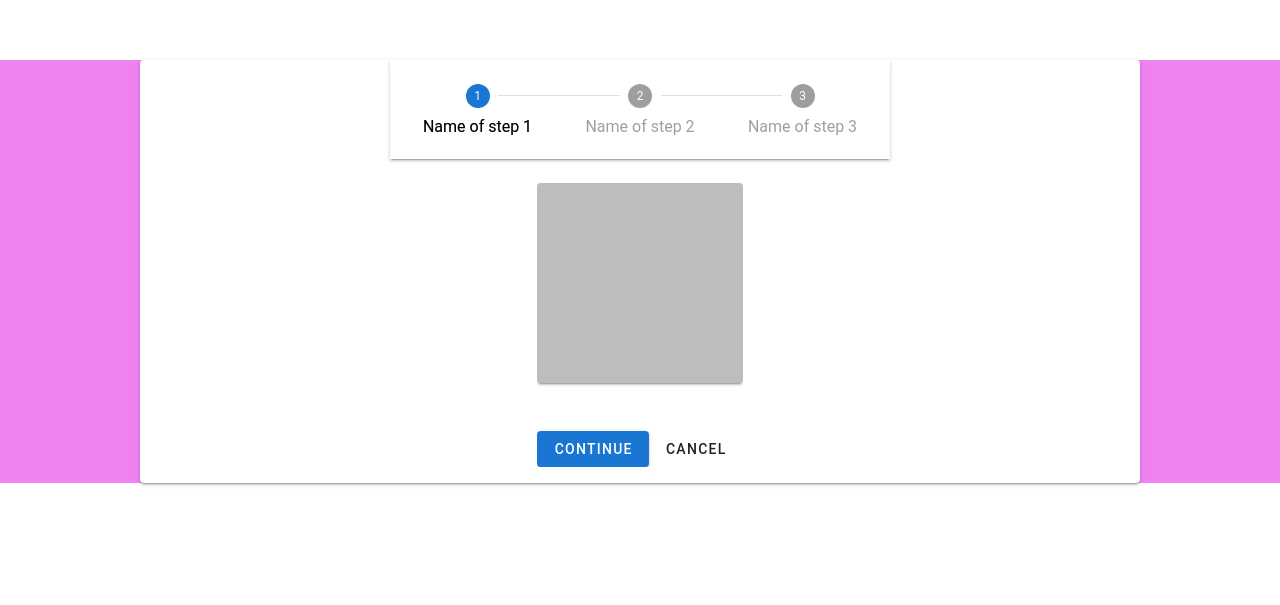
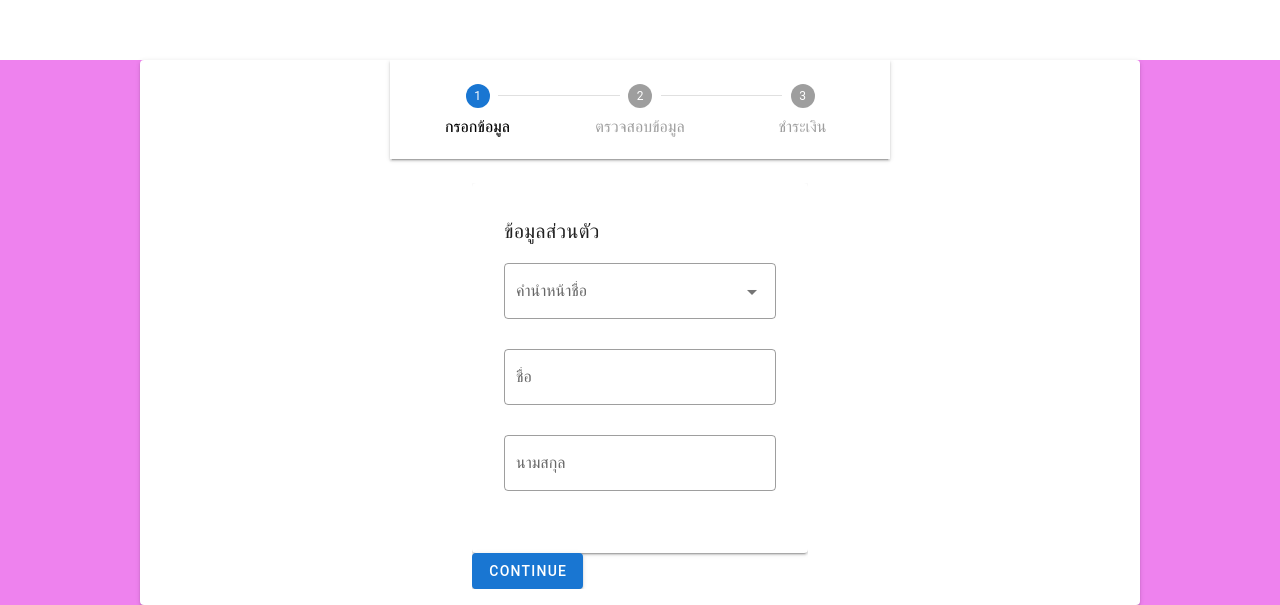
Before and after one commit to taemphong/project-ccpn, a Vue app: page /user-register in a window 1280 px wide. Shown: the part 227-832 px from the top of the page. Before the commit the page ends 800 px from the top, so only its background shows below. Built offline with nearby package versions, Linux system fonts and the light colour scheme.

Commit message:
Usercommit

```diff
--- a/src/views/User/UserRegister.vue
+++ b/src/views/User/UserRegister.vue
@@ -13,53 +13,40 @@
         <v-stepper v-model="e1" alt-labels style="width: 1000px; justify-items: center;">
             <v-stepper-header style="width: 500px; ">
                 <v-stepper-step :complete="e1 > 1" step="1">
-                    Name of step 1
+                    กรอกข้อมูล
                 </v-stepper-step>
 
                 <v-divider></v-divider>
 
                 <v-stepper-step :complete="e1 > 2" step="2">
-                    Name of step 2
+                    ตรวจสอบข้อมูล
                 </v-stepper-step>
 
                 <v-divider></v-divider>
 
                 <v-stepper-step step="3">
-                    Name of step 3
+                    ชำระเงิน
                 </v-stepper-step>
             </v-stepper-header>
 
             <v-stepper-items>
                 <v-stepper-content step="1">
-          <v-card class="mb-12" color="grey lighten-1" height="200px"></v-card>
-
-          <v-btn color="primary" @click="e1 = 2">
-            Continue
-          </v-btn>
-
-          <v-btn text>
-            Cancel
-          </v-btn>
+                    <UserRegisterStep1 />
+                    <v-btn color="primary" @click="e1 = 2"> Continue </v-btn>
                 </v-stepper-content>
 
                 <v-stepper-content step="2">
                     <v-card class="mb-12" color="grey lighten-1" height="200px"></v-card>
 
-          <v-btn color="primary" @click="e1 = 3">
-            Continue
-          </v-btn>
+                    <v-btn color="primary" @click="e1 = 3"> Continue </v-btn>
 
-          <v-btn text>
-            Cancel
-          </v-btn>
+                    <v-btn v-if="e1 > 1" text @click="e1--"> ย้อนกลับ </v-btn>
                 </v-stepper-content>
 
                 <v-stepper-content step="3">
                     <v-card class="mb-12" color="grey lighten-1" height="200px"></v-card>
 
-          <v-btn color="primary" @click="e1 = 1">
-            Continue
-          </v-btn>
+                    <v-btn color="primary" @click="e1 = 1"> Continue </v-btn>
 
                     <v-btn v-if="e1 > 1" text @click="e1--"> ย้อนกลับ </v-btn>
                 </v-stepper-content>
@@ -70,13 +57,19 @@
 </template>
 
 <script>
+import UserRegisterStep1 from "@/components/Form/UserRegisterStep1.vue";
+
 export default {
+    components: {
+        UserRegisterStep1,
+    },
     data() {
         return {
             e1: 1,
-    }
+        };
     },
-}
+};
 </script>
 
-<style></style>
+<style>
+</style>
```
Lines whose indentation alone changed are shown as unchanged.
